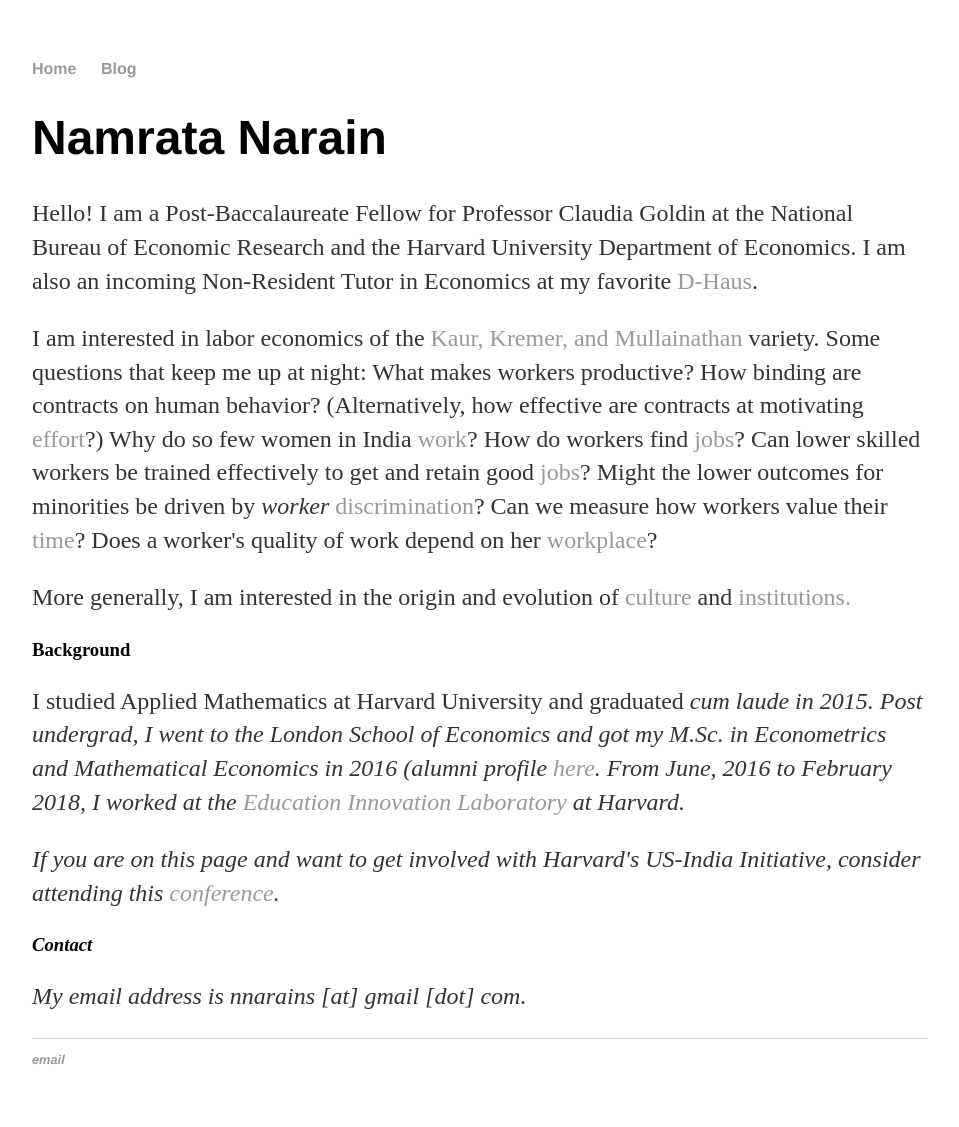
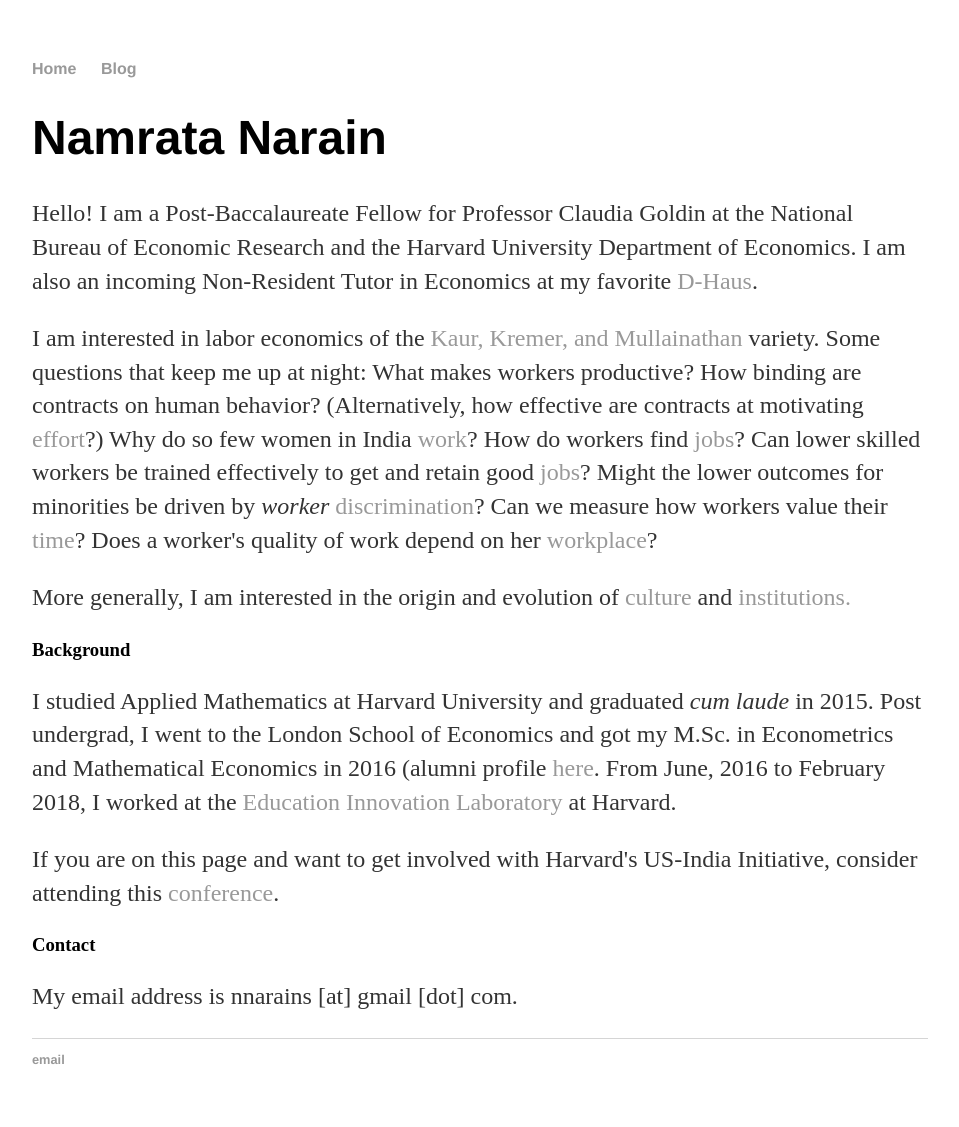
Before and after one commit to namsaxena/namsaxena.github.io, a Jekyll site: the page built from index.html, in a window 1280 px wide. Shown: the whole page, without its empty margins (160-1119 px from the left). Built offline with Jekyll 4.4.1, drawn with Linux system fonts in a browser that asks for light colours.

```diff
--- a/index.html
+++ b/index.html
@@ -24,7 +24,7 @@ title: Namrata Narain
 
 	<h3>Background</h3>
 	<p>
-	I studied Applied Mathematics at Harvard University and graduated <i>cum laude</> in 2015.
+	I studied Applied Mathematics at Harvard University and graduated <i>cum laude</i> in 2015.
 		Post undergrad, I went to the London School of Economics and got my M.Sc. in Econometrics and Mathematical Economics in 2016 (alumni profile <a href="http://www.lse.ac.uk/economics/study/taught-masters/msc-alumni-profiles">here</a>.
 		From June, 2016 to February 2018, I worked at the <a href="https://edlabs.harvard.edu/">Education Innovation Laboratory</a> at Harvard.
 	</p>
```
